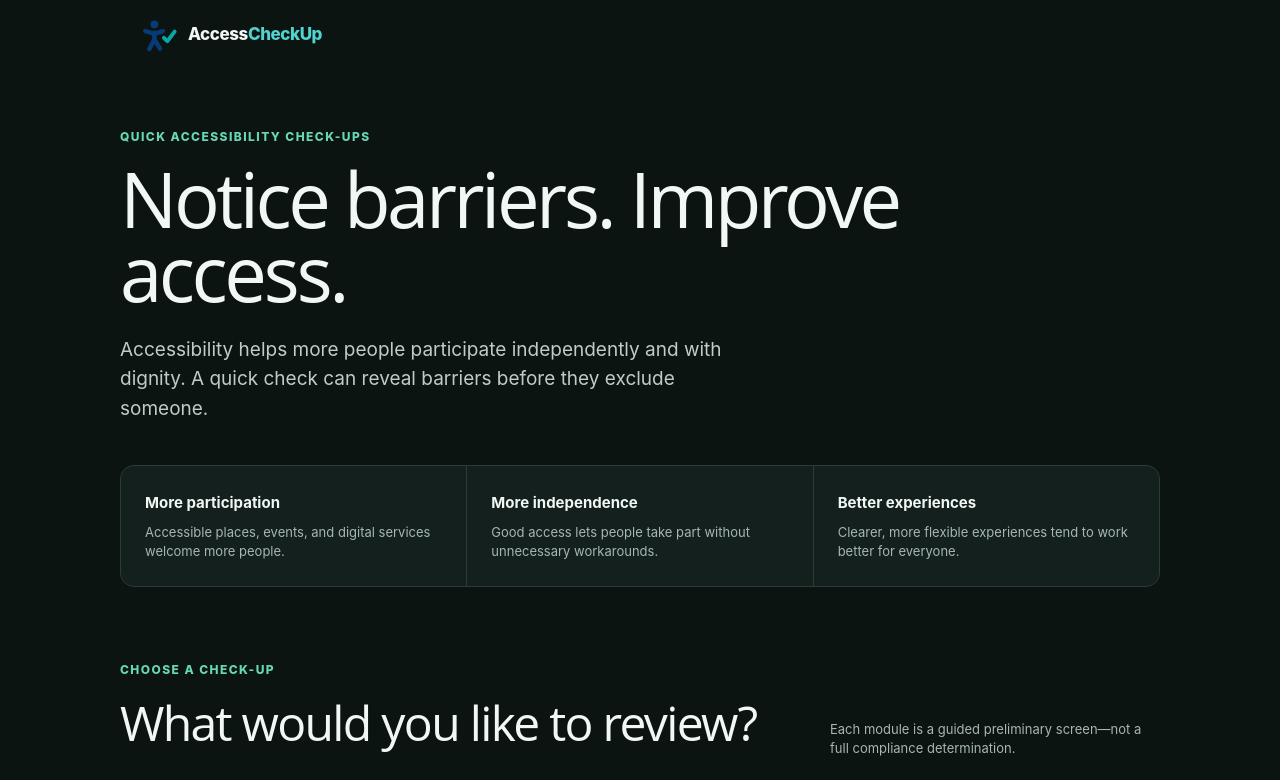
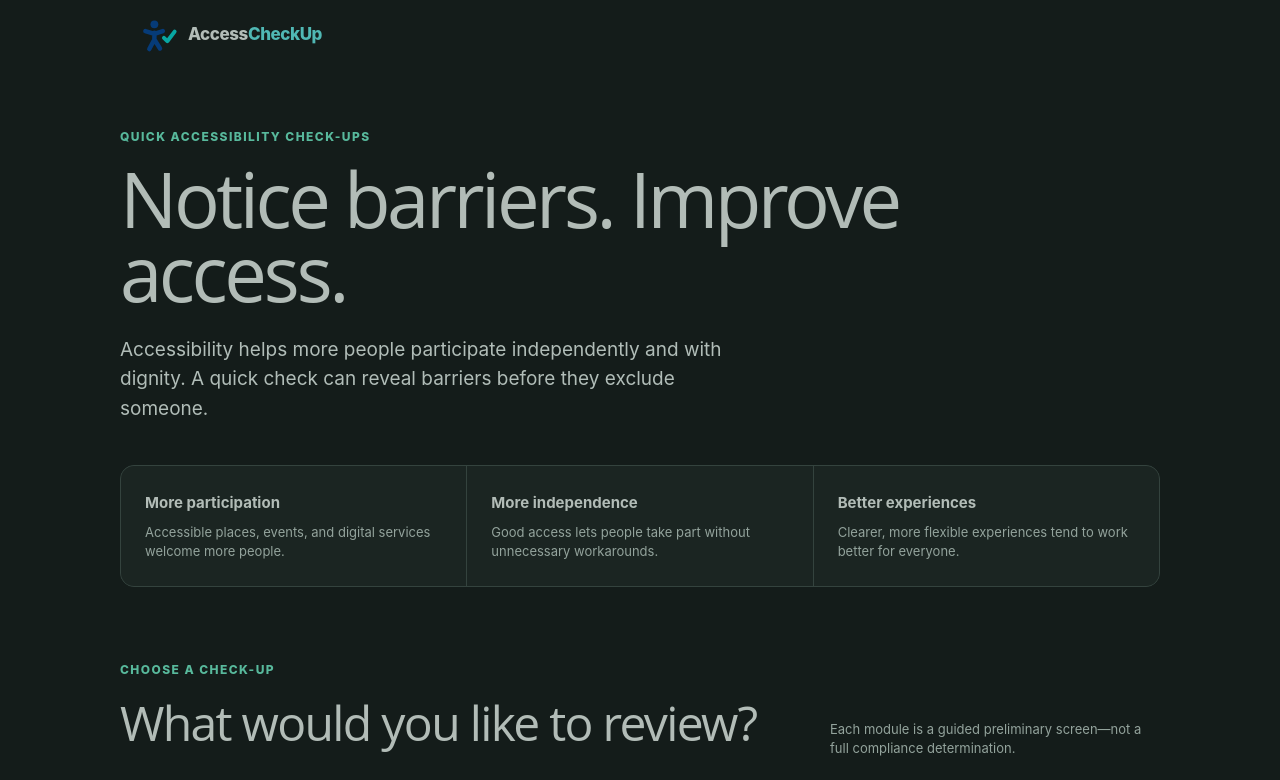
Before and after one commit to mendwell/accesscheck, a Next.js app: page / in a window 1280 px wide. Shown: the top 780 px of the page. Built offline with nearby package versions, Linux system fonts and the light colour scheme.

Commit message:
Soften dark mode contrast

```diff
--- a/app/globals.css
+++ b/app/globals.css
@@ -1,18 +1,18 @@
 @import "tailwindcss";
 
-:root { color-scheme:dark; --ink:#f1f7f4; --muted:#a7b6b0; --paper:#0c1412; --card:#14201d; --surface:#182622; --green:#67d7b5; --green2:#19372f; --lime:#d9f36f; --line:#2b3b36; --red:#ff9b8b; --redbg:#3b211e; --amber:#f0c66c; --amberbg:#3a301a; }
+:root { color-scheme:dark; --ink:#b2bcb7; --muted:#93a39c; --paper:#141c1a; --card:#1b2522; --surface:#202c28; --green:#58b99c; --green2:#203b33; --lime:#c2d966; --line:#34433e; --red:#dc8d80; --redbg:#402723; --amber:#d1ad62; --amberbg:#3e341f; }
 * { box-sizing:border-box; }
 html { scroll-behavior:smooth; }
 body { margin:0; background:var(--paper); color:var(--ink); font-family:Inter, ui-sans-serif, system-ui, -apple-system, BlinkMacSystemFont, "Segoe UI", sans-serif; }
 button, input, textarea { font:inherit; }
 button { color:inherit; }
-button:focus-visible, a:focus-visible, summary:focus-visible { outline:3px solid #62e4df; outline-offset:3px; }
+button:focus-visible, a:focus-visible, summary:focus-visible { outline:3px solid #71c8c3; outline-offset:3px; }
 .loading { min-height:100vh; display:grid; place-items:center; font-weight:700; }
 .topbar { height:70px; max-width:1040px; margin:auto; padding:0 22px; display:flex; align-items:center; justify-content:space-between; }
 .brand { border:0; background:none; display:flex; align-items:center; gap:10px; font-weight:850; font-size:17px; letter-spacing:-.025em; cursor:pointer; padding:0; }
 .brand img { width:36px; height:36px; display:block; }
 .brand > span { color:var(--ink); }
-.brand > span > span { color:#4fd4d0; }
+.brand > span > span { color:#50b8b4; }
 .textButton { border:0; background:none; text-decoration:underline; text-underline-offset:4px; font-weight:700; cursor:pointer; padding:10px; }
 .welcome, .assessment, .summaryPage { width:min(100% - 32px, 720px); margin:0 auto; }
 .landingPage { width:min(100% - 32px, 1040px); margin:0 auto; padding:58px 0 84px; }
@@ -38,14 +38,14 @@ button:focus-visible, a:focus-visible, summary:focus-visible { outline:3px solid
 .moduleCard > p { color:var(--muted); font-size:14px; line-height:1.5; margin:0; }
 .moduleMeta { margin-top:auto; padding-top:24px; color:var(--green); font-size:11px; font-weight:850; text-transform:uppercase; letter-spacing:.08em; }
 .moduleAction { margin-top:12px; border:0; border-top:1px solid var(--line); background:none; padding:16px 0 0; display:flex; justify-content:space-between; color:var(--green); font-weight:850; cursor:pointer; }
-.moduleAction:hover { color:#91e8cc; }
+.moduleAction:hover { color:#78caae; }
 .welcome { padding:52px 0 72px; }
 .backToModules { border:0; background:none; color:var(--green); font-size:12px; font-weight:850; padding:8px 0; margin:0 0 28px; cursor:pointer; text-decoration:underline; text-underline-offset:4px; }
 .eyebrow { color:var(--green); font-size:12px; font-weight:850; letter-spacing:.12em; text-transform:uppercase; }
 h1 { font-family:"Open Sans", Arial, sans-serif; font-size:clamp(46px, 12vw, 76px); line-height:.98; letter-spacing:-.045em; margin:16px 0 24px; font-weight:500; }
-.lede { color:#c0ccc8; font-size:19px; line-height:1.55; margin:0 0 30px; max-width:640px; }
+.lede { color:#b1bdb8; font-size:19px; line-height:1.55; margin:0 0 30px; max-width:640px; }
 .notice, .summaryNotice { border-left:4px solid var(--green); background:var(--green2); padding:17px 18px; display:flex; gap:8px; flex-direction:column; line-height:1.45; border-radius:0 10px 10px 0; }
-.notice span, .summaryNotice p { color:#bac8c3; margin:0; }
+.notice span, .summaryNotice p { color:#aab8b3; margin:0; }
 .siteForm { margin:30px 0 22px; display:grid; gap:15px; }
 label { display:grid; gap:7px; font-size:13px; font-weight:800; }
 input, textarea { width:100%; border:1.5px solid #40514b; border-radius:10px; background:var(--surface); color:var(--ink); padding:14px 15px; outline:none; }
@@ -54,14 +54,14 @@ input:focus, textarea:focus { border-color:var(--green); box-shadow:0 0 0 3px rg
 .fieldRow { display:grid; grid-template-columns:1fr 1fr; gap:12px; }
 .primary, .secondary { border:0; min-height:52px; border-radius:11px; padding:13px 18px; font-weight:850; cursor:pointer; display:flex; justify-content:center; align-items:center; gap:12px; }
 .primary { background:var(--green); color:#071410; width:100%; }
-.primary:hover { background:#8be3c8; }
+.primary:hover { background:#70c9ad; }
 .primary:disabled { opacity:.6; cursor:wait; }
 .primary span { margin-left:auto; }
 .secondary { background:var(--surface); border:1.5px solid #40514b; }
 .secondary:disabled { opacity:.35; cursor:not-allowed; }
 .bring { display:flex; gap:9px; align-items:center; flex-wrap:wrap; margin-top:20px; color:var(--muted); font-size:12px; }
 .bring span { font-weight:850; text-transform:uppercase; letter-spacing:.1em; margin-right:3px; }
-.bring b { background:#202d29; padding:7px 9px; border-radius:6px; color:#c1cec9; }
+.bring b { background:#27332f; padding:7px 9px; border-radius:6px; color:#adb9b5; }
 .assessment { padding:24px 0 80px; }
 .saveBar { display:flex; align-items:center; justify-content:space-between; gap:12px; background:var(--green2); border:1px solid #31594c; border-radius:9px; padding:10px 12px; margin-bottom:18px; color:var(--green); font-size:12px; font-weight:800; }
 .saveBar.saving { color:var(--muted); }
@@ -91,19 +91,19 @@ input:focus, textarea:focus { border-color:var(--green); box-shadow:0 0 0 3px rg
 .questionNumber { color:var(--green); font-size:12px; font-weight:900; }
 .priority { color:var(--red); background:var(--redbg); padding:5px 8px; font-size:10px; text-transform:uppercase; letter-spacing:.07em; border-radius:5px; font-weight:850; }
 .checkCard h3 { margin:11px 0 7px; font-size:20px; letter-spacing:-.015em; }
-.checkCard > p { color:#b2c0bb; line-height:1.48; margin:0 0 14px; }
+.checkCard > p { color:#a2b0ab; line-height:1.48; margin:0 0 14px; }
 .citation { width:max-content; max-width:100%; display:inline-flex; align-items:center; flex-wrap:wrap; gap:5px; color:var(--green); font-size:11px; line-height:1.4; font-weight:750; text-underline-offset:3px; }
 .citation span { color:#87958f; font-size:9px; letter-spacing:.08em; text-transform:uppercase; text-decoration:none; }
 details { margin:12px 0; }
 summary { color:var(--green); font-weight:800; cursor:pointer; font-size:13px; }
-details > div { padding:10px 13px; margin-top:7px; border-radius:7px; background:#1d2c27; color:#bdcac5; font-size:13px; line-height:1.45; }
+details > div { padding:10px 13px; margin-top:7px; border-radius:7px; background:#24312d; color:#aab7b2; font-size:13px; line-height:1.45; }
 fieldset { border:0; padding:0; margin:18px 0 0; display:grid; grid-template-columns:1fr 1fr; gap:8px; }
 legend { position:absolute; width:1px; height:1px; overflow:hidden; clip:rect(0 0 0 0); }
 fieldset button { min-height:46px; border:1px solid #3a4944; background:#192521; border-radius:9px; display:flex; align-items:center; padding:8px 10px; gap:8px; font-size:12px; font-weight:800; cursor:pointer; text-align:left; }
 fieldset button > span { width:23px; height:23px; border-radius:50%; background:#22302c; border:1px solid #4a5a54; display:grid; place-items:center; flex:0 0 auto; }
-fieldset button:nth-of-type(1).selected { background:var(--green2); border-color:#4f9d84; color:#9be8d0; }
-fieldset button:nth-of-type(2).selected { background:var(--redbg); border-color:#a65d52; color:#ffb0a4; }
-fieldset button:nth-of-type(3).selected { background:var(--amberbg); border-color:#987834; color:#f7d58c; }
+fieldset button:nth-of-type(1).selected { background:var(--green2); border-color:#4f9d84; color:#8fd1bc; }
+fieldset button:nth-of-type(2).selected { background:var(--redbg); border-color:#a65d52; color:#e8a197; }
+fieldset button:nth-of-type(3).selected { background:var(--amberbg); border-color:#987834; color:#dec17f; }
 fieldset button:nth-of-type(4).selected { background:#293530; border-color:#6e7d77; }
 .noteLabel { margin-top:14px; color:#a8b6b0; }
 textarea { min-height:65px; resize:vertical; font-size:14px; font-weight:500; }
```
